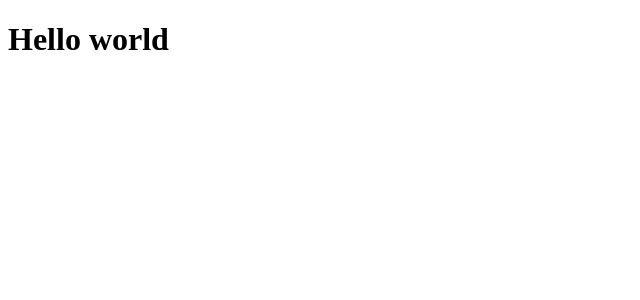
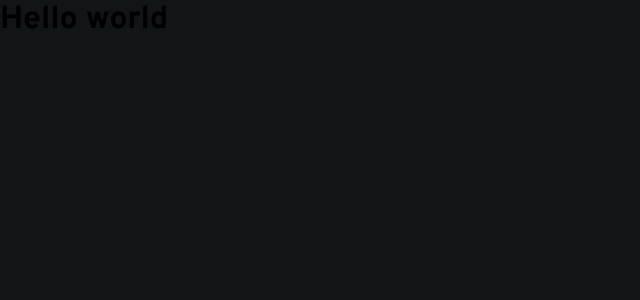
Before and after one commit to allankruger/interactive-rating-component, a React (Vite) app: page / in a window 1280 px wide. Shown: the top 300 px of the page, without its empty margins (0-640 px from the left). Built offline with nearby package versions, Linux system fonts and the light colour scheme.

Commit message:
sets style guide

```diff
--- a/index.html
+++ b/index.html
@@ -2,8 +2,14 @@
 <html lang="en">
   <head>
     <meta charset="UTF-8" />
+    <link rel="preconnect" href="https://fonts.googleapis.com" />
+    <link rel="preconnect" href="https://fonts.gstatic.com" crossorigin />
     <link rel="icon" type="image/svg+xml" href="/src/favicon-32x32.png" />
     <meta name="viewport" content="width=device-width, initial-scale=1.0" />
+    <link
+      href="https://fonts.googleapis.com/css2?family=Overpass:wght@400;700&display=swap"
+      rel="stylesheet"
+    />
     <title>Interactive Rating Component</title>
   </head>
   <body>
--- a/src/App.jsx
+++ b/src/App.jsx
@@ -1,3 +1,5 @@
+import './global.css';
+
 export function App() {
   return (
     <div>
--- /dev/null
+++ b/src/global.css
@@ -0,0 +1,25 @@
+:root {
+    --white: #fff;
+    --primary: rgb(251, 116, 19);
+    --light-grey: hsl(217, 12%, 63%);
+    --medium-grey: hsl(216, 12%, 54%);
+    --dark-blue: hsl(213, 19%, 18%);
+    --darker-blue: hsl(216, 12%, 8%);
+  }
+
+  * {
+    margin: 0;
+    padding: 0;
+    box-sizing: border-box;
+  }
+
+  body {
+      background: var(--darker-blue);
+      -webkit-font-smoothing: antialiased;
+  }
+
+  body, input, textarea, button {
+      font-family: 'Overpass', sans-serif;
+      font-weight: 400;
+      font-size: 1rem;
+  }
```
